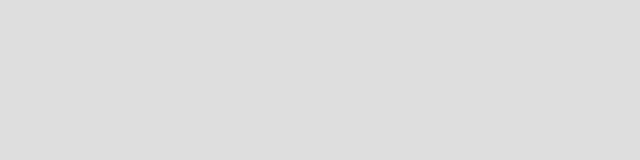
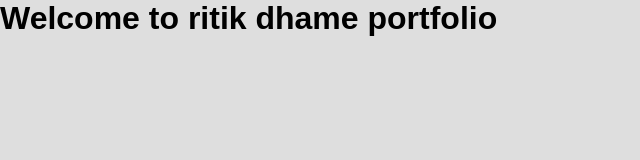
Before and after one commit to ritikdhame/hello, a plain HTML site: page index.html in a window 1280 px wide. Shown: the whole page, without its empty margins (0-640 px from the left). Drawn offline with nearby package versions, Linux system fonts and the light colour scheme; a web font is replaced by a local one.

Commit message:
Update index.html

```diff
--- a/index.html
+++ b/index.html
@@ -18,7 +18,7 @@
    <body>
       <!--==================== HEADER ====================-->
       <header class="header" id="header">
-
+         <h1>Welcome to ritik dhame portfolio</h1>
       </header>
 
       <!--==================== MAIN ====================-->
```
